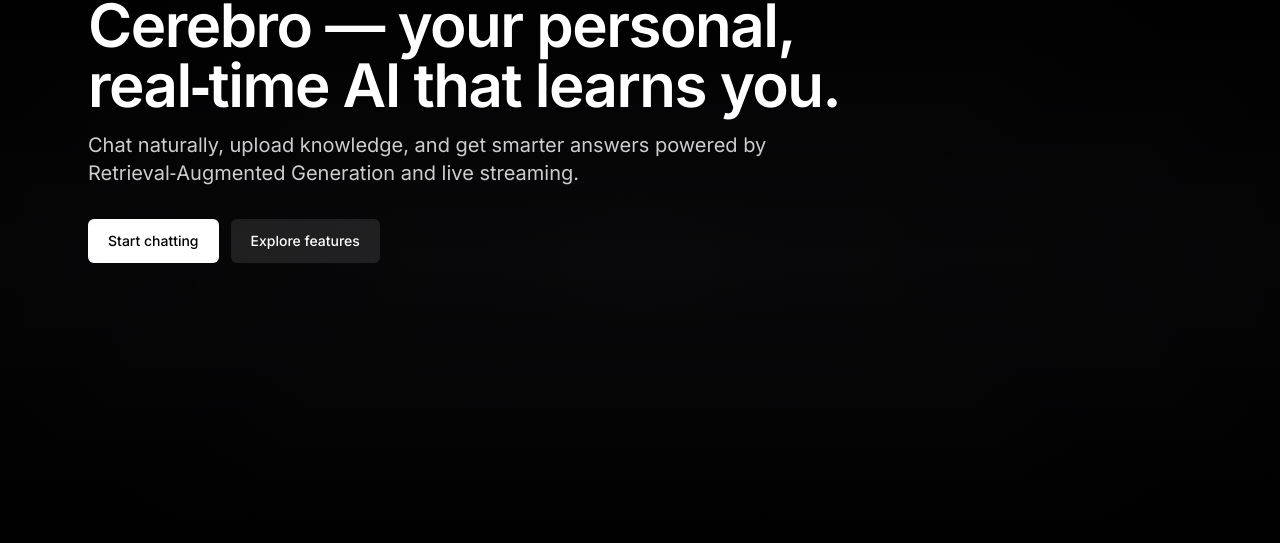
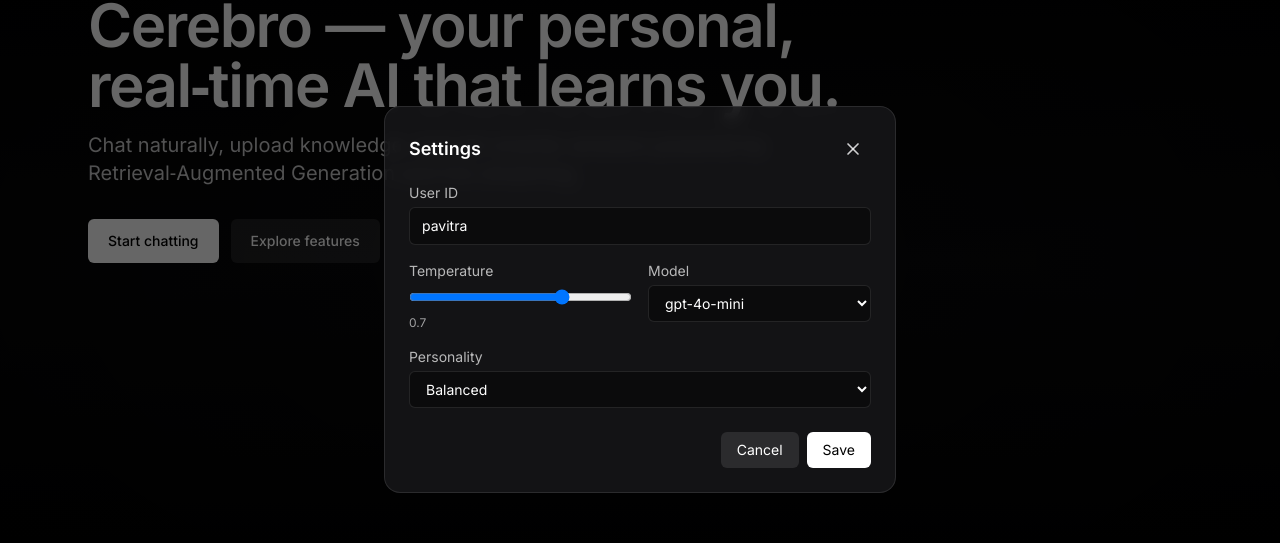
Before and after one commit to flamesdotblue/frontend-repo_6x0i4b5w_vm0s7c, a React (Vite) app: page / in a window 1280 px wide. Both pictures are taken after a click on the button "Settings". Shown: the part 101-644 px from the top of the page. Built offline with nearby package versions, Linux system fonts and the light colour scheme; no server answers; a web font is replaced by a local one.

Commit message:
Update project prj_6x0i4b5w - 2025-10-28T04:33:03.419Z

```diff
--- a/src/App.jsx
+++ b/src/App.jsx
@@ -1,20 +1,52 @@
+import { useEffect, useState } from "react";
 import Navbar from "./components/Navbar";
 import HeroSection from "./components/HeroSection";
 import FeaturesGrid from "./components/FeaturesGrid";
 import ChatPreview from "./components/ChatPreview";
+import SettingsPanel from "./components/SettingsPanel";
+
+const SETTINGS_KEY = "cerebro.settings";
 
 function App() {
+  const [settingsOpen, setSettingsOpen] = useState(false);
+  const [settings, setSettings] = useState({
+    userId: "pavitra",
+    temperature: 0.7,
+    model: "gpt-4o-mini",
+    persona: "balanced",
+  });
+
+  useEffect(() => {
+    try {
+      const saved = localStorage.getItem(SETTINGS_KEY);
+      if (saved) setSettings(JSON.parse(saved));
+    } catch {}
+  }, []);
+
+  useEffect(() => {
+    try {
+      localStorage.setItem(SETTINGS_KEY, JSON.stringify(settings));
+    } catch {}
+  }, [settings]);
+
   return (
     <div className="min-h-screen bg-black text-white">
-      <Navbar />
+      <Navbar onOpenSettings={() => setSettingsOpen(true)} />
       <main>
         <HeroSection />
         <FeaturesGrid />
-        <ChatPreview />
+        <ChatPreview settings={settings} />
       </main>
       <footer className="border-t border-white/10 py-10 text-center bg-black/60">
         <p className="text-sm text-white/60">© {new Date().getFullYear()} Cerebro AI Assistant. Built for delightful, real‑time intelligence.</p>
       </footer>
+
+      <SettingsPanel
+        open={settingsOpen}
+        onClose={() => setSettingsOpen(false)}
+        value={settings}
+        onChange={setSettings}
+      />
     </div>
   );
 }
--- a/src/components/ChatPreview.jsx
+++ b/src/components/ChatPreview.jsx
@@ -32,7 +32,6 @@
       url.protocol = url.protocol === "https:" ? "wss:" : "ws:";
       return url.toString().replace(/\/$/, "");
     } catch {
-      // If parsing fails, default to current origin
       const origin = window.location.origin;
       const proto = origin.startsWith("https") ? "wss" : "ws";
       return origin.replace(/^https?/, proto);
@@ -41,14 +40,39 @@
   return { restBase, wsBase };
 }
 
-export default function ChatPreview() {
-  const [messages, setMessages] = useState([
+const CHAT_KEY_PREFIX = "cerebro.chat.";
+
+export default function ChatPreview({ settings = { userId: "pavitra", temperature: 0.7, model: "gpt-4o-mini", persona: "balanced" } }) {
+  const { userId, temperature, model, persona } = settings;
+  const storageKey = `${CHAT_KEY_PREFIX}${userId}`;
+  const [messages, setMessages] = useState(() => {
+    try {
+      const saved = localStorage.getItem(storageKey);
+      if (saved) return JSON.parse(saved);
+    } catch {}
+    return [
       { role: "user", content: "Summarize the document I just uploaded and list key takeaways." },
-  ]);
+    ];
+  });
   const [inputText, setInputText] = useState("");
   const [streaming, setStreaming] = useState(false);
   const wsRef = useRef(null);
   const { restBase, wsBase } = useBackendUrls();
+  const scrollRef = useRef(null);
+
+  // Persist chat per user
+  useEffect(() => {
+    try {
+      localStorage.setItem(storageKey, JSON.stringify(messages));
+    } catch {}
+  }, [messages, storageKey]);
+
+  // Auto scroll on message updates
+  useEffect(() => {
+    if (scrollRef.current) {
+      scrollRef.current.scrollTop = scrollRef.current.scrollHeight;
+    }
+  }, [messages, streaming]);
 
   useEffect(() => {
     return () => {
@@ -72,7 +96,7 @@
     wsRef.current = ws;
 
     ws.onopen = () => {
-      const payload = { user_id: "pavitra", message: text, stream: true };
+      const payload = { user_id: userId, message: text, stream: true, temperature, model, persona };
       ws.send(JSON.stringify(payload));
     };
 
@@ -82,7 +106,6 @@
         if (payload.type === "partial") {
           setMessages((prev) => {
             const updated = [...prev];
-            // Stream into the last assistant message
             const lastIdx = updated.length - 1;
             if (lastIdx >= 0 && updated[lastIdx].role === "assistant") {
               updated[lastIdx] = { ...updated[lastIdx], content: (updated[lastIdx].content || "") + (payload.text || "") };
@@ -113,29 +136,52 @@
     }
   };
 
-  const handleIngest = async (file) => {
-    if (!file) return;
-    if (!file.name.toLowerCase().endsWith(".txt")) {
-      alert("Please upload a .txt file for now.");
-      return;
-    }
+  const ingestTxt = async (file) => {
     const text = await file.text();
-    const body = {
-      user_id: "pavitra",
-      doc_name: file.name,
-      text,
-    };
+    const body = { user_id: userId, doc_name: file.name, text };
     const res = await fetch(`${restBase}/ingest`, {
       method: "POST",
       headers: { "Content-Type": "application/json" },
       body: JSON.stringify(body),
     });
+    return res;
+  };
+
+  const ingestPdf = async (file) => {
+    const form = new FormData();
+    form.append("file", file);
+    form.append("user_id", userId);
+    form.append("doc_name", file.name);
+    const res = await fetch(`${restBase}/ingest`, {
+      method: "POST",
+      body: form,
+    });
+    return res;
+  };
+
+  const handleIngest = async (file) => {
+    if (!file) return;
+    const name = file.name.toLowerCase();
+    try {
+      let res;
+      if (name.endsWith(".txt")) {
+        res = await ingestTxt(file);
+      } else if (name.endsWith(".pdf")) {
+        res = await ingestPdf(file);
+      } else {
+        alert("Please upload a .txt or .pdf file.");
+        return;
+      }
+
       if (!res.ok) {
         const msg = await res.text();
         alert(`Ingestion failed: ${msg}`);
         return;
       }
       alert("Document ingested successfully.");
+    } catch (e) {
+      alert(`Ingestion error: ${e?.message || e}`);
+    }
   };
 
   return (
@@ -143,13 +189,13 @@
       <div className="mx-auto max-w-6xl px-4 sm:px-6">
         <div className="max-w-3xl">
           <h2 className="text-3xl sm:text-4xl font-semibold tracking-tight text-white">Chat</h2>
-          <p className="mt-3 text-white/70">Type a message and watch live streaming responses over WebSockets. You can also ingest a .txt file to power RAG.</p>
+          <p className="mt-3 text-white/70">Type a message and watch live streaming responses over WebSockets. You can also ingest .txt or .pdf files to power RAG.</p>
         </div>
 
         <div className="mt-10 grid grid-cols-1 lg:grid-cols-3 gap-6">
           {/* Chat panel */}
           <div className="lg:col-span-2 rounded-2xl border border-white/10 bg-zinc-900/40 p-4 sm:p-6 flex flex-col min-h-[420px]">
-            <div className="flex-1 space-y-4 overflow-y-auto pr-1">
+            <div ref={scrollRef} className="flex-1 space-y-4 overflow-y-auto pr-1">
               {messages.map((m, idx) => (
                 m.role === "user" ? (
                   <UserBubble key={idx}>{m.content}</UserBubble>
@@ -180,23 +226,26 @@
                 {streaming ? "Streaming…" : "Send"}
               </button>
             </div>
+            <div className="mt-2 text-xs text-white/50">
+              Using <span className="font-medium text-white/80">{model}</span> · Temp <span className="font-medium text-white/80">{temperature.toFixed(1)}</span> · Persona {persona}
+            </div>
           </div>
 
           {/* Ingestion panel */}
           <div className="rounded-2xl border border-white/10 bg-zinc-900/40 p-4 sm:p-6">
             <h3 className="text-lg font-medium text-white">Document Ingestion</h3>
-            <p className="mt-2 text-sm text-white/70">Upload a .txt file to add it to your personal knowledge base.</p>
+            <p className="mt-2 text-sm text-white/70">Upload a .txt or .pdf file to add it to your personal knowledge base.</p>
             <div className="mt-4">
               <label className="block">
                 <input
                   type="file"
-                  accept=".txt"
+                  accept=".txt,.pdf"
                   onChange={(e) => handleIngest(e.target.files?.[0] || null)}
                   className="block w-full text-sm text-white/80 file:mr-4 file:py-2 file:px-4 file:rounded-md file:border-0 file:text-sm file:font-medium file:bg-white file:text-black hover:file:bg-white/90"
                 />
               </label>
             </div>
-            <p className="mt-3 text-xs text-white/50">PDF support will be added soon.</p>
+            <p className="mt-3 text-xs text-white/50">Text files are sent as JSON; PDFs are sent as form-data for server-side parsing.</p>
           </div>
         </div>
       </div>
--- a/src/components/Navbar.jsx
+++ b/src/components/Navbar.jsx
@@ -1,6 +1,6 @@
 import { Rocket, Settings } from "lucide-react";
 
-export default function Navbar() {
+export default function Navbar({ onOpenSettings }) {
   return (
     <header className="w-full fixed top-0 left-0 z-30 border-b border-white/10 bg-black/40 backdrop-blur supports-[backdrop-filter]:bg-black/30">
       <div className="mx-auto max-w-7xl px-4 sm:px-6 lg:px-8 h-16 flex items-center justify-between">
@@ -16,7 +16,7 @@
         <nav className="flex items-center gap-3">
           <a href="#features" className="text-sm text-white/80 hover:text-white transition">Features</a>
           <a href="#chat" className="text-sm text-white/80 hover:text-white transition">Chat</a>
-          <button className="inline-flex items-center gap-2 text-sm px-3 py-2 rounded-md bg-white/10 hover:bg-white/15 text-white transition">
+          <button onClick={onOpenSettings} className="inline-flex items-center gap-2 text-sm px-3 py-2 rounded-md bg-white/10 hover:bg-white/15 text-white transition">
             <Settings className="h-4 w-4" />
             Settings
           </button>
--- /dev/null
+++ b/src/components/SettingsPanel.jsx
@@ -0,0 +1,92 @@
+import { useEffect, useState } from "react";
+import { X } from "lucide-react";
+
+export default function SettingsPanel({ open, onClose, value, onChange }) {
+  const [form, setForm] = useState(value);
+
+  useEffect(() => {
+    setForm(value);
+  }, [value, open]);
+
+  const handleSave = () => {
+    onChange(form);
+    onClose();
+  };
+
+  if (!open) return null;
+
+  return (
+    <div className="fixed inset-0 z-40 flex items-end sm:items-center justify-center">
+      <div className="absolute inset-0 bg-black/60" onClick={onClose} />
+      <div className="relative w-full sm:max-w-lg rounded-t-2xl sm:rounded-2xl border border-white/10 bg-zinc-900/80 backdrop-blur p-6 m-0 sm:m-4">
+        <div className="flex items-center justify-between">
+          <h3 className="text-lg font-semibold text-white">Settings</h3>
+          <button onClick={onClose} className="p-2 rounded-md hover:bg-white/10 text-white/80">
+            <X className="h-5 w-5" />
+          </button>
+        </div>
+
+        <div className="mt-4 grid grid-cols-1 gap-4">
+          <div>
+            <label className="block text-sm text-white/70">User ID</label>
+            <input
+              type="text"
+              value={form.userId}
+              onChange={(e) => setForm({ ...form, userId: e.target.value })}
+              className="mt-1 w-full rounded-md border border-white/10 bg-black/40 px-3 py-2 text-sm text-white placeholder-white/40 focus:outline-none focus:ring-2 focus:ring-white/20"
+              placeholder="e.g. pavitra"
+            />
+          </div>
+
+          <div className="grid grid-cols-1 sm:grid-cols-2 gap-4">
+            <div>
+              <label className="block text-sm text-white/70">Temperature</label>
+              <input
+                type="range"
+                min={0}
+                max={1}
+                step={0.1}
+                value={form.temperature}
+                onChange={(e) => setForm({ ...form, temperature: Number(e.target.value) })}
+                className="mt-2 w-full"
+              />
+              <div className="mt-1 text-xs text-white/60">{form.temperature.toFixed(1)}</div>
+            </div>
+            <div>
+              <label className="block text-sm text-white/70">Model</label>
+              <select
+                value={form.model}
+                onChange={(e) => setForm({ ...form, model: e.target.value })}
+                className="mt-1 w-full rounded-md border border-white/10 bg-black/40 px-3 py-2 text-sm text-white focus:outline-none focus:ring-2 focus:ring-white/20"
+              >
+                <option value="gpt-4o">gpt-4o</option>
+                <option value="gpt-4o-mini">gpt-4o-mini</option>
+                <option value="llama-3.1-70b">llama-3.1-70b</option>
+                <option value="mistral-large">mistral-large</option>
+              </select>
+            </div>
+          </div>
+
+          <div>
+            <label className="block text-sm text-white/70">Personality</label>
+            <select
+              value={form.persona}
+              onChange={(e) => setForm({ ...form, persona: e.target.value })}
+              className="mt-1 w-full rounded-md border border-white/10 bg-black/40 px-3 py-2 text-sm text-white focus:outline-none focus:ring-2 focus:ring-white/20"
+            >
+              <option value="balanced">Balanced</option>
+              <option value="creative">Creative</option>
+              <option value="precise">Precise</option>
+              <option value="friendly">Friendly</option>
+            </select>
+          </div>
+        </div>
+
+        <div className="mt-6 flex justify-end gap-2">
+          <button onClick={onClose} className="px-4 py-2 text-sm rounded-md bg-white/10 hover:bg-white/15 text-white">Cancel</button>
+          <button onClick={handleSave} className="px-4 py-2 text-sm rounded-md bg-white text-black hover:bg-white/90">Save</button>
+        </div>
+      </div>
+    </div>
+  );
+}
```
Also changed, not shown: 1 other file (tests, documents, lock files or other folders). Lines whose indentation alone changed are shown as unchanged.
